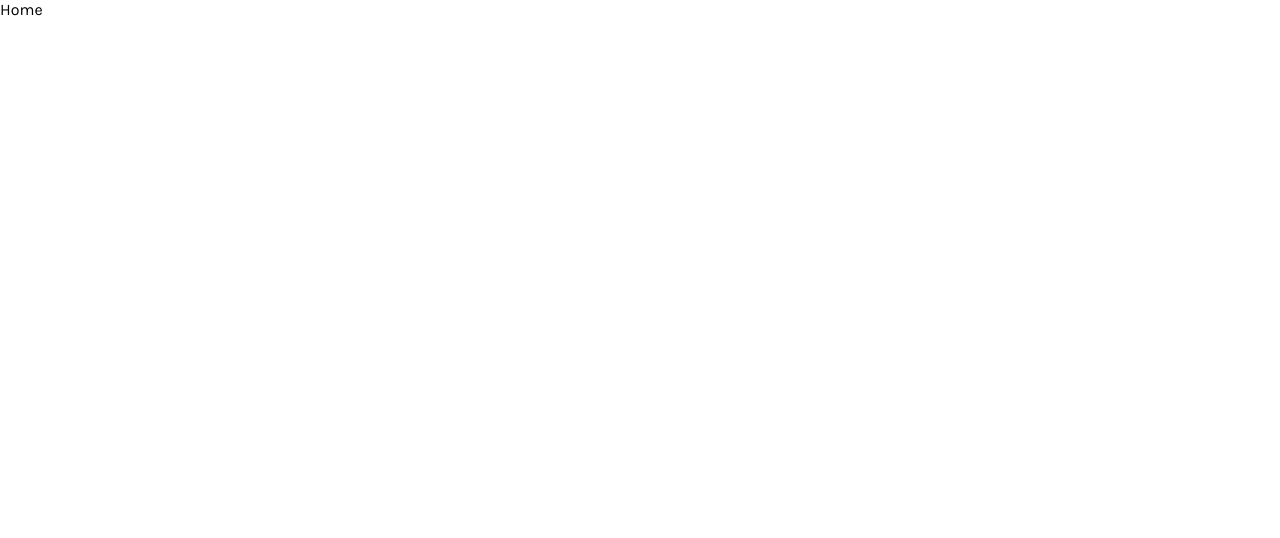
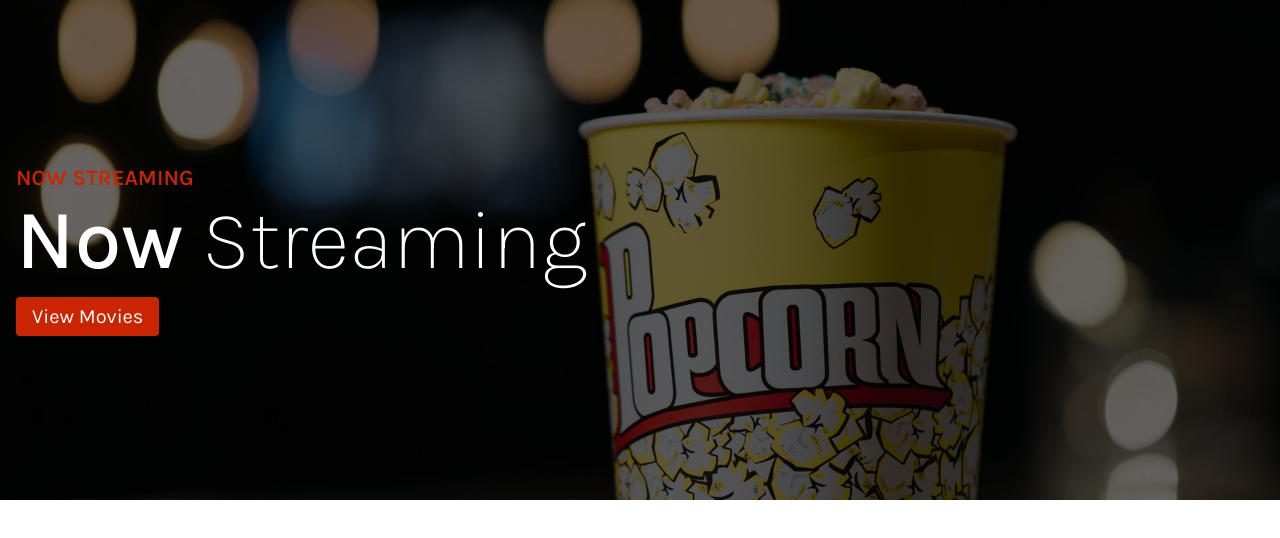
Before and after one commit to agwadan/nuxt-crash-course, a Nuxt app: page / in a window 1280 px wide. Shown: the top 538 px of the page. Built offline with nearby package versions, Linux system fonts and the light colour scheme.

Commit message:
Create hero component

```diff
--- /dev/null
+++ b/components/Hero.vue
@@ -0,0 +1,85 @@
+<template>
+  <div class="hero">
+    <img src="../assets/img/movieHero.jpg" />
+    <div class="text-container">
+      <div class="text">
+        <span class="mini-heading">Now Streaming</span>
+        <h1><span>Now</span> Streaming</h1>
+        <a href="#movie-grid" class="button">View Movies</a>
+      </div>
+    </div>
+  </div>
+</template>
+
+<script>
+export default {
+  name: 'Hero',
+}
+</script>
+
+<style lang="scss" scoped>
+.hero {
+  height: 400px;
+  position: relative;
+  @media (min-width: 750px) {
+    height: 500px;
+  }
+  &::after {
+    content: '';
+    position: absolute;
+    top: 0;
+    left: 0;
+    height: 100%;
+    width: 100%;
+    background-color: rgba(0, 0, 0, 0.6);
+  }
+  img {
+    width: 100%;
+    height: 100%;
+    object-fit: cover;
+  }
+  .text-container {
+    z-index: 99;
+    position: absolute;
+    top: 0;
+    margin: 0;
+    width: 100%;
+    height: 100%;
+    display: flex;
+    flex-direction: column;
+    justify-content: center;
+    .text {
+      padding: 0 16px;
+      width: 100%;
+      max-width: 1400px;
+      margin: 0 auto;
+    }
+    .mini-heading {
+      font-weight: 600;
+      font-size: 18px;
+      text-transform: uppercase;
+      color: #c92502;
+      margin-bottom: 8px;
+      @media (min-width: 750px) {
+        font-size: 22px;
+      }
+    }
+    h1 {
+      color: #fff;
+      font-size: 64px;
+      font-weight: 200;
+      margin-bottom: 8px;
+      @media (min-width: 750px) {
+        font-size: 84px;
+      }
+      span {
+        font-weight: 500;
+      }
+    }
+    .button {
+      font-size: 20px;
+      align-self: flex-start;
+    }
+  }
+}
+</style>
--- a/pages/index.vue
+++ b/pages/index.vue
@@ -1,5 +1,5 @@
 <template>
-  <div class="home">Home</div>
+  <div class="home"><Hero /></div>
 </template>
 
 <script>
```
Also changed, not shown: .eslintrc.js, assets/img/movieHero.jpg (added), pages/movies/_movieid.vue (added).
